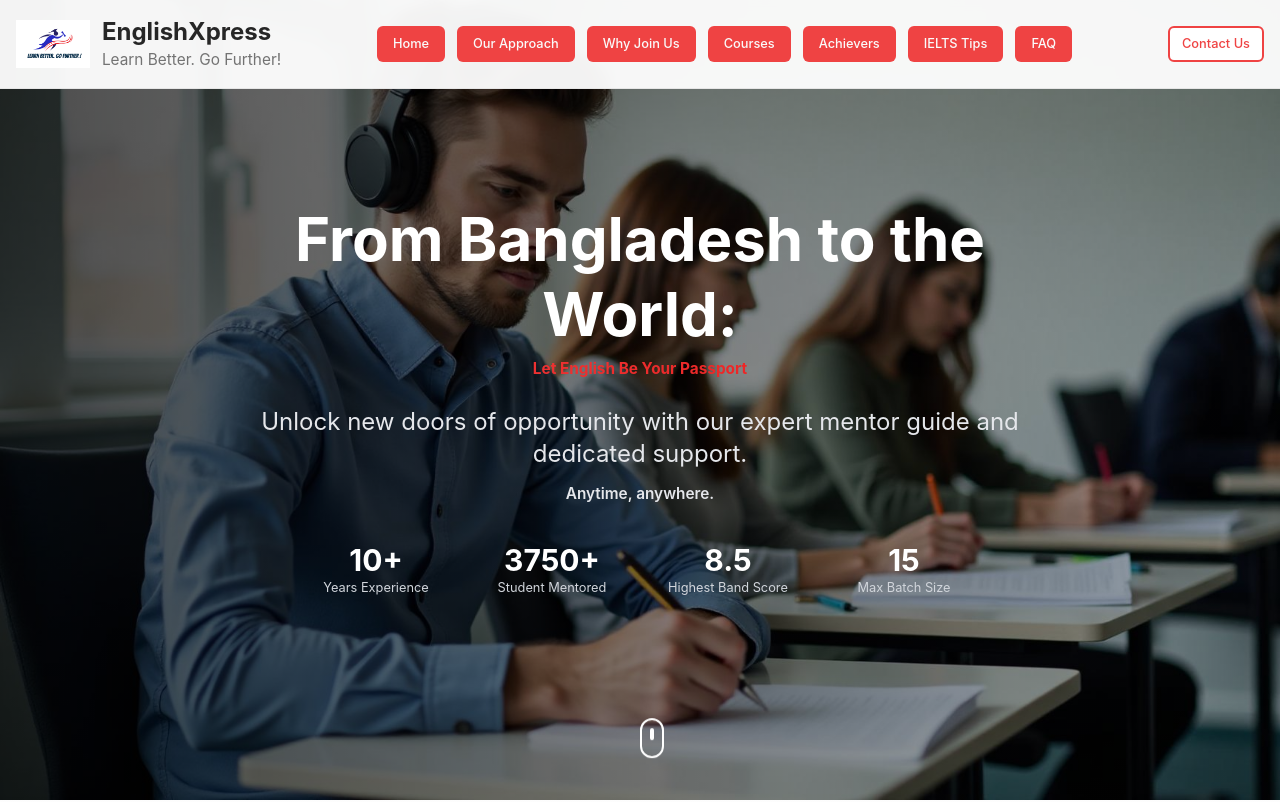
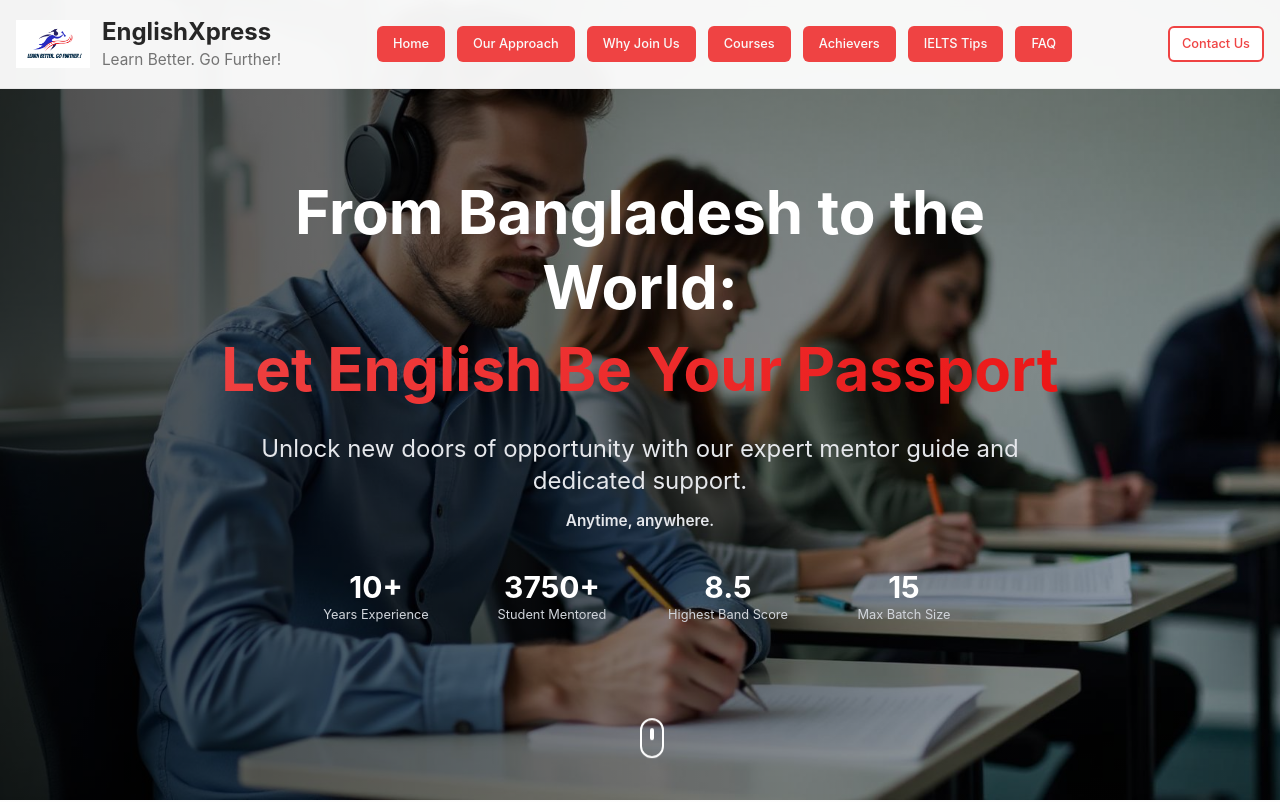
Before and after one commit to ammarmd1986/ruby-radiance-site, a React (Vite) app: page / in a window 1280 px wide. Shown: the top 802 px of the page. Built offline with nearby package versions, Linux system fonts and the light colour scheme; the HTML template or start-up script is replaced by a standard one.

Commit message:
Revert font size change

```diff
--- a/src/index.css
+++ b/src/index.css
@@ -237,5 +237,6 @@ All colors MUST be HSL.
     -webkit-text-fill-color: transparent;
     padding-bottom: 4px;
     line-height: 1.2;
+    font-size: inherit;
   }
 }
```
